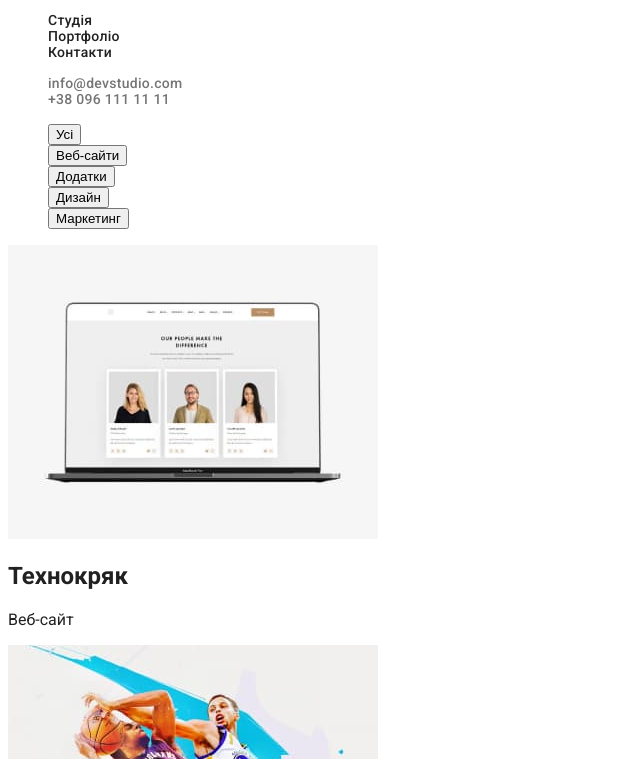
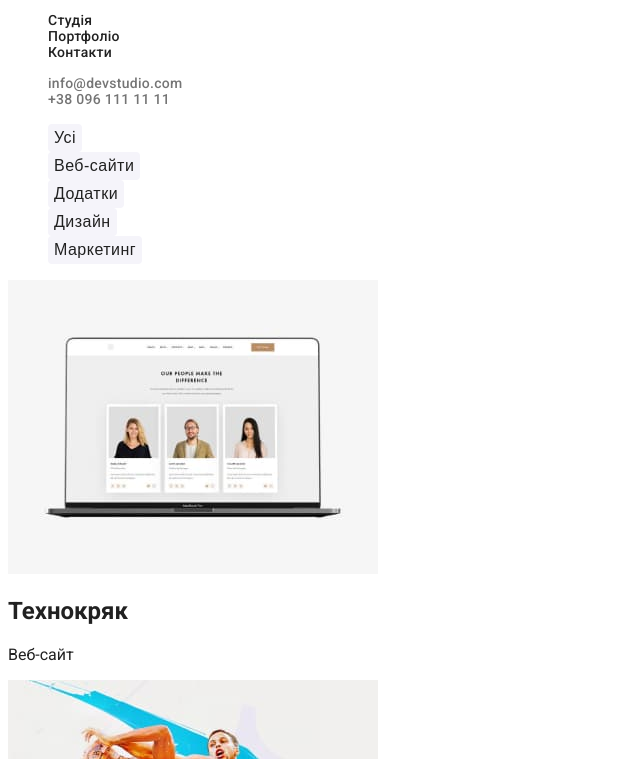
Before and after one commit to NeNeTiK/goit-markup-hw-02, a plain HTML site: page portfolio.html in a window 1280 px wide. Shown: the part 41-800 px from the top of the page, without its empty margins (0-640 px from the left). Drawn offline with Linux system fonts and the light colour scheme.

Commit message:
finish style

```diff
--- a/css/styles.css
+++ b/css/styles.css
@@ -9,6 +9,7 @@
     --white: #fff;
     --sky-blue: #2196F3;
     --very-dark: #2F303A;
+    --light-gray: #F5F4FA;
 }
 
 body {
@@ -76,6 +77,7 @@ header ul a:focus {
     color: var(--white);
     padding: 10px 32px;
     letter-spacing: 0.96px;
+    cursor: pointer;
 }
 
 .our-advantages ul h2 {
@@ -105,7 +107,7 @@ header ul a:focus {
 }
 
 .our-team {
-    background: #F5F4FA;
+    background: var(--light-gray);
 }
 
 .our-team div {
@@ -146,3 +148,21 @@ footer .logo {
 .address a {
     color: rgba(255, 255, 255, 0.6);
 }
+
+.filter-btn {
+    font-weight: 500;
+    font-size: 16px;
+    line-height: 1.625;
+    letter-spacing: 0.48px;
+    text-align: center;
+    color: var(--black-gray);
+    background: var(--light-gray);
+    border: var(--light-gray);
+    border-radius: 4px;
+}
+
+.filter-btn:hover,
+.filter-btn:focus {
+    background: var(--sky-blue);
+    color: var(--white);
+}
--- a/portfolio.html
+++ b/portfolio.html
@@ -29,7 +29,7 @@
     </header>
     <main>
       <section>
-        <div>
+        <div class="filter-buttons">
           <ul>
             <li>
               <a href="/" target="_blank" rel="noopener noreferrer"
@@ -114,7 +114,7 @@
           ><span style="color: #2196f3">Web</span>Studio</a
         >
 
-        <address>
+        <address class="address">
           <p>м.Київ, пр-т Лесі Українки 26</p>
           <ul>
             <li><a href="mailto:info@devstudio.com">info@devstudio.com</a></li>
```
